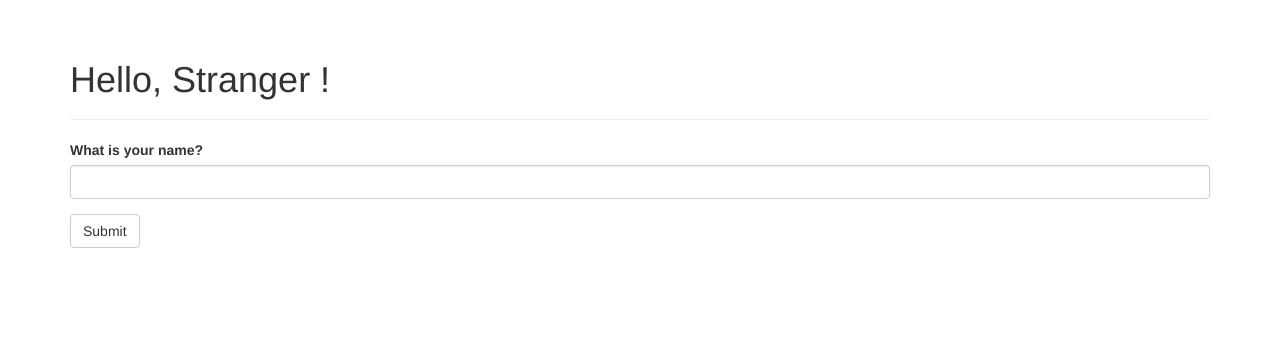
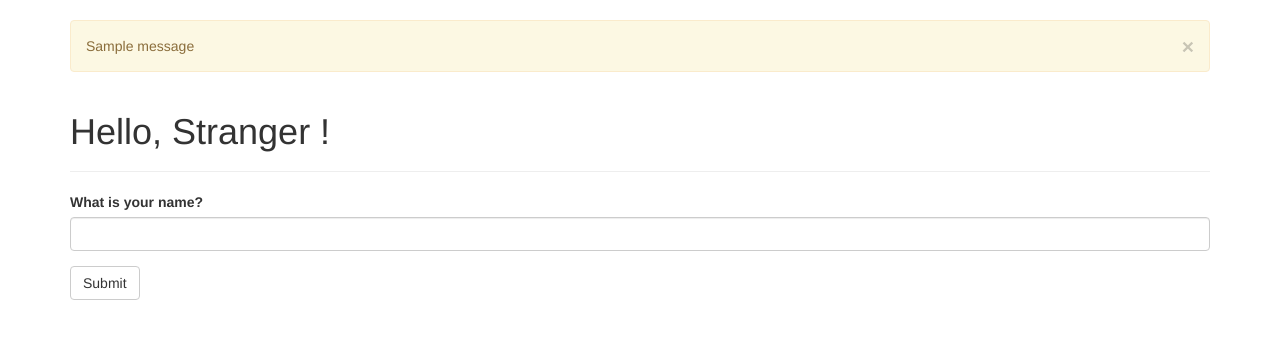
Before and after one commit to sdkjweiu/Sourcetree, a Flask app: page / in a window 1280 px wide. Shown: the part 52-391 px from the top of the page. Run offline with Flask 2, Linux system fonts and the light colour scheme; one stand-in notice (Sample message) is shown; some libraries are stand-ins or nearby versions.

Commit message:
2일차 ~메세지 플래싱

```diff
--- a/app.py
+++ b/app.py
@@ -17,7 +17,11 @@ app.config['SECRET_KEY'] = 'hard to guess string'
 def main():
     form=NameForm()
     if form.validate_on_submit():
+        old_name = session.get('name')
+        if old_name is not None and old_name != form.name.data:
+            flash('Looks like you have changed your name!')
         session['name'] = form.name.data
+        form.name.data = ''
         return redirect(url_for('main'))
     return render_template('index.html', form=form, name=session.get('name'))
 
--- a/templates/base.html
+++ b/templates/base.html
@@ -26,6 +26,13 @@
 
 {% block content %}
 <div class="container">
+    {% for message in get_flashed_messages() %}
+    <div class="alert alert-warning">
+        <button type="button" class="close" data-dismiss="alert">&times;</button>
+        {{ message }}
+    </div>
+    {% endfor %}
+
     {% block page_content %}{% endblock %}
 </div>
 {% endblock %}
```
